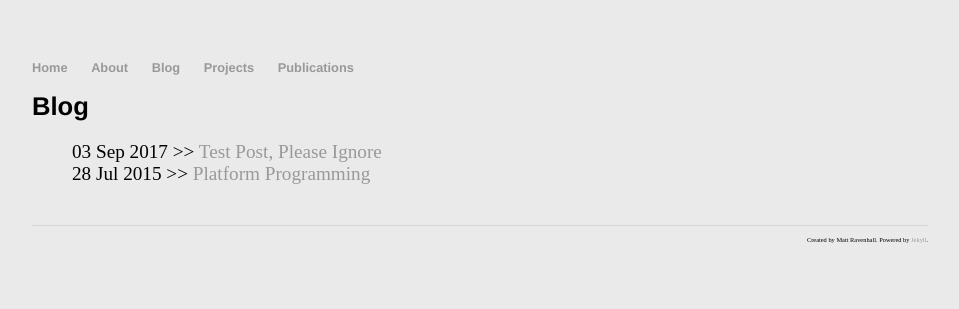
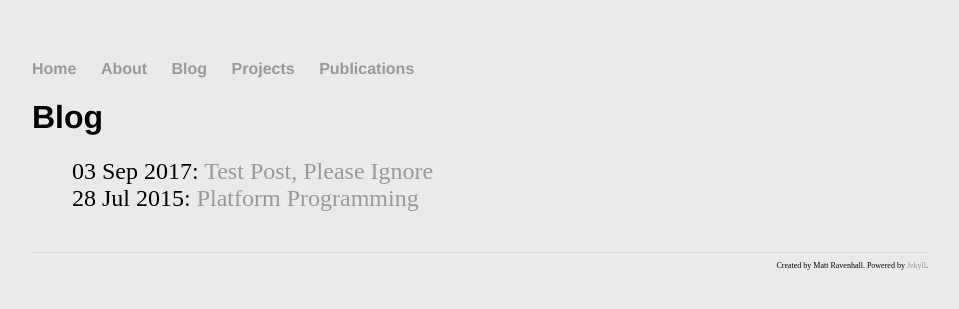
Before and after one commit to mattravenhall/mattravenhall.github.io, a Jekyll site: the page built from blog/index.html, in a window 1280 px wide. Shown: the top 309 px of the page, without its empty margins (160-1119 px from the left). Built offline with Jekyll 4.4.1, drawn with Linux system fonts in a browser that asks for light colours.

```diff
--- a/blog/index.html
+++ b/blog/index.html
@@ -6,6 +6,6 @@
 <h1>{{ page.title }}</h1>
 <ul class="posts">
   {% for post in site.posts %}
-  <li><span>{{ post.date | date_to_string }}</span> >> <a href="{{ post.url }}" title="{{ post.title }}">{{ post.title }}</a></li>
+  <li><span>{{ post.date | date_to_string }}</span>: <a href="{{ post.url }}" title="{{ post.title }}">{{ post.title }}</a></li>
   {% endfor %}
 </ul>
--- a/css/main.css
+++ b/css/main.css
@@ -1,5 +1,5 @@
 body {
-    font-size: 0.8em;
+    font-size: 1em;
     margin: 60px auto;
     width: 70%;
     background-color: #EAEAEA;
@@ -26,7 +26,7 @@
     font-family:'Helvetica', 'Arial', 'Sans-Serif';
 }
 p {
-    font-size: 1.5em;
+    font-size: 1em;
     line-height: 1.4em;
     color: #333;
 }
```
